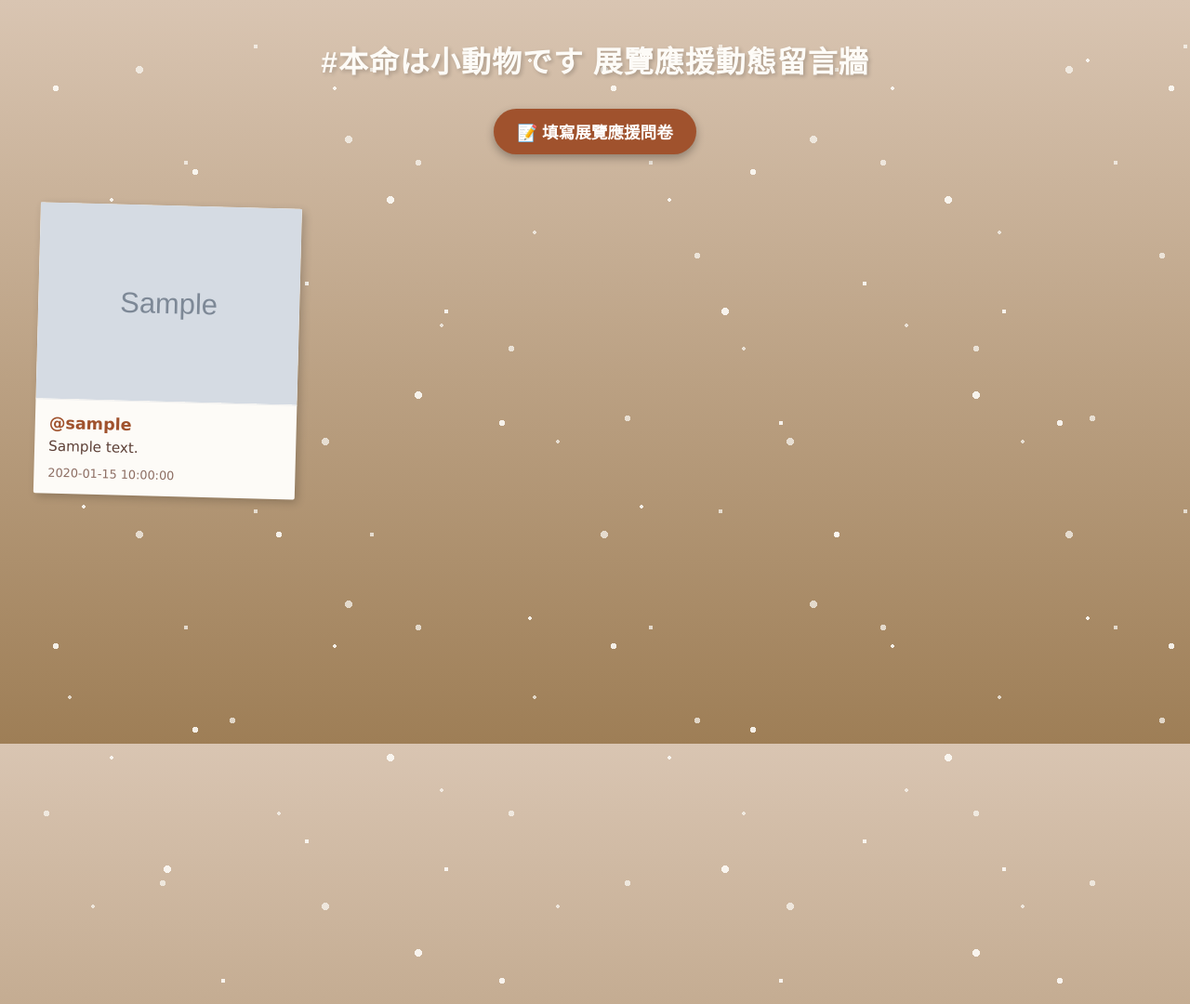
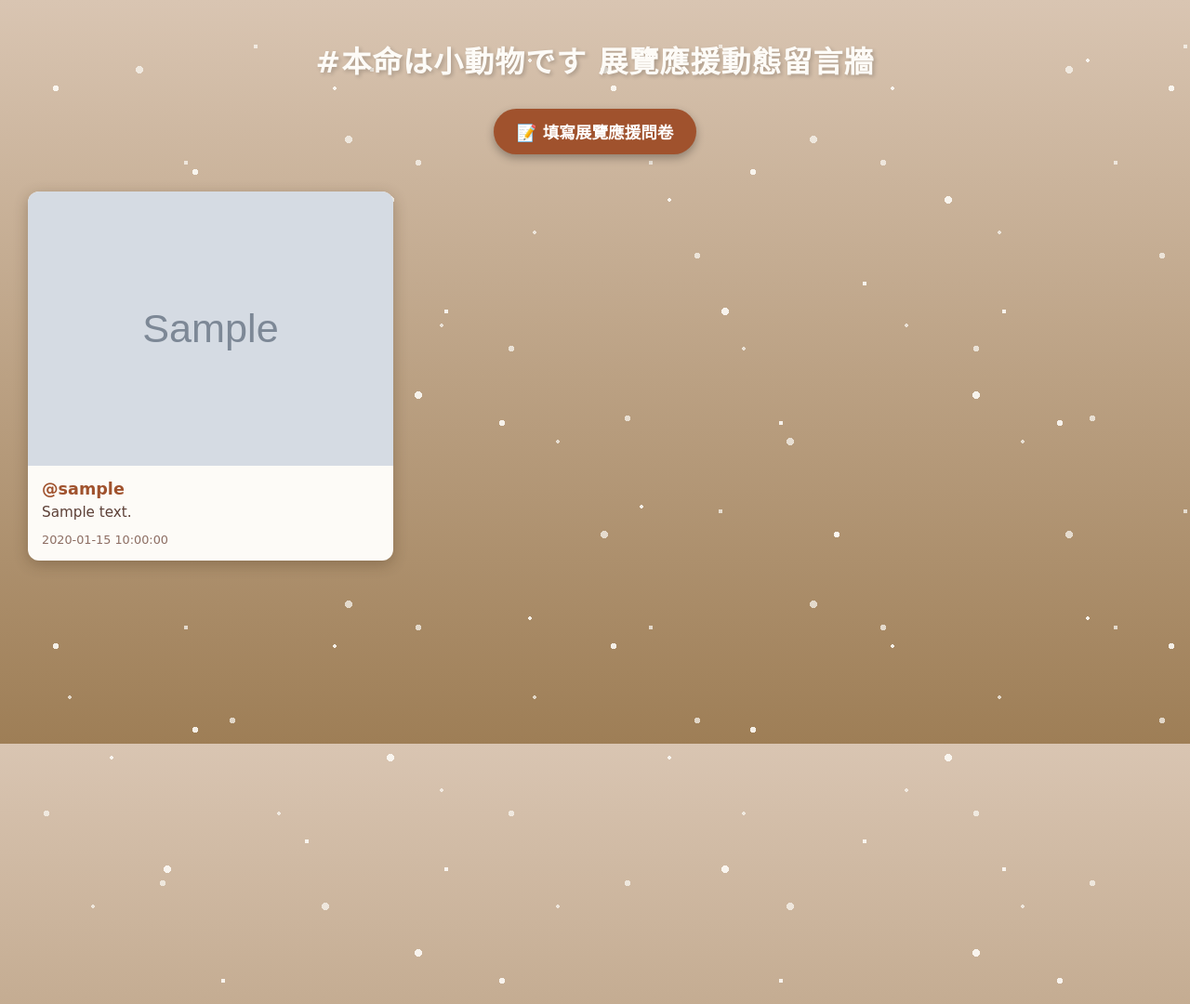
Before and after one commit to janeehuang/skzoo-expo-dec25, a Flask app: template templates/index.html in a window 1280 px wide. Shown: the top 1080 px of the page at 93% size. Run offline with Flask 3, Linux system fonts and the light colour scheme; the template is opened without the code that fills it: most values are stand-ins (such as "Sample title", 1, 10 or a date in 2020); grey boxes marked "Sample" are stand-in pictures.

Commit message:
Restore neat waterfall layout with cute font

```diff
--- a/static/style.css
+++ b/static/style.css
@@ -1,9 +1,12 @@
-/* --- 1. 核心背景：漸層拿鐵色 + 大雪紛飛 (維持不變) --- */
+/* --- 1. 核心背景：漸層拿鐵色 + 大雪紛飛 --- */
 body {
     background: linear-gradient(to bottom, #D9C5B2, #9E7E56);
     background-attachment: fixed;
     color: #FDFBF7;
-    font-family: 'Helvetica Neue', 'Comic Sans MS', Arial, sans-serif; /* 加個可愛一點的字體 */
+
+    /* ✨ 保留你喜歡的可愛字體 ✨ */
+    font-family: 'Comic Sans MS', '微軟正黑體', 'Helvetica Neue', Arial, sans-serif;
+
     text-align: center;
     margin: 0;
     padding: 20px;
@@ -77,77 +80,44 @@ h1 {
     box-shadow: 0 6px 15px rgba(0,0,0,0.4);
 }
 
-/* --- 3. 瀑布流畫廊 --- */
+/* --- 3. 瀑布流畫廊 (無縫版) --- */
 .gallery {
-    /* 稍微縮小一點欄寬，讓卡片看起來更像小紙條 */
-    column-width: 260px;
-    column-gap: 25px;    /* 加大一點間距，讓歪斜時不會撞在一起 */
+    /* 設定直向欄位佈局 */
+    column-width: 300px;
+    column-gap: 20px;
 
-    padding: 20px;
+    padding: 10px;
     position: relative; z-index: 1;
-    max-width: 1200px;
+    max-width: 1400px;
     margin: 0 auto;
     text-align: left;
 }
 
-/* --- 4. 卡片設定 (便利貼化！) --- */
+/* --- 4. 卡片設定 (直立、整齊) --- */
 .card {
-    background-color: #FDFBF7; /* 保持奶油白，像紙張一樣 */
-    border-radius: 2px; /* 圓角變小，比較像裁切的紙張 */
+    background-color: #FDFBF7;
+    border-radius: 12px; /* 改回原本漂亮的圓角 */
+    overflow: hidden;
 
+    /* 讓卡片在瀑布流中不斷裂 */
     display: inline-block;
     width: 100%;
-    margin-bottom: 30px; /* 加大下方間距 */
+    margin-bottom: 20px;
     break-inside: avoid;
 
-    /* 修改陰影：讓它看起來浮起來，像貼在牆上 */
-    box-shadow: 3px 3px 10px rgba(0, 0, 0, 0.2);
-
-    transition: transform 0.3s ease, box-shadow 0.3s ease;
-    position: relative; /* 為了讓 hover 效果能蓋過其他張 */
+    /* 移除歪斜設定，改回乾淨的陰影 */
+    box-shadow: 0 4px 15px rgba(60, 40, 20, 0.3);
+    transition: transform 0.2s;
 }
 
-/* ✨ 關鍵魔法：利用 nth-child 製造不規則感 ✨ */
+.card:hover { transform: translateY(-5px); }
 
-/* 奇數張：往右歪一點，往下掉一點 */
-.card:nth-child(odd) {
-    transform: rotate(1.5deg) translateY(5px);
-}
-
-/* 偶數張：往左歪一點，往上提一點 */
-.card:nth-child(even) {
-    transform: rotate(-2deg) translateY(-5px);
-    margin-left: 5px; /* 稍微錯位 */
-}
-
-/* 每 3 張出現一次：歪多一點 */
-.card:nth-child(3n) {
-    transform: rotate(3deg);
-    box-shadow: 5px 5px 15px rgba(0,0,0,0.25); /* 這張貼得比較高 */
-}
-
-/* 每 5 張出現一次：往反方向歪，製造層次 */
-.card:nth-child(5n) {
-    transform: rotate(-3.5deg);
-    z-index: 2; /* 讓它稍微疊在別人上面 */
-}
-
-
-/* 滑鼠移上去時：擺正並浮起來，像是拿起來看 */
-.card:hover {
-    transform: rotate(0deg) scale(1.05) !important; /* !important 確保覆蓋掉上面的歪斜設定 */
-    box-shadow: 0 10px 25px rgba(0,0,0,0.3);
-    z-index: 10; /* 確保拿到最上層 */
-    cursor: pointer;
-}
-
-/* --- 輪播與圖片 (維持不變) --- */
+/* --- 輪播與圖片 --- */
 .slideshow-container {
     position: relative;
     width: 100%;
     background-color: transparent;
     min-height: 0;
-    border-bottom: 1px solid #eee; /* 加個淡淡的分隔線 */
 }
 .slide-img { width: 100%; height: auto; display: none; vertical-align: bottom; }
 .slide-img.active { display: block; }
@@ -155,7 +125,8 @@ h1 {
 /* --- 卡片內容 --- */
 .card-content {
     padding: 15px;
-    font-family: 'Comic Sans MS', '微軟正黑體', sans-serif; /* 內容也換個可愛字體 */
+    /* 確保內容也是用可愛字體 */
+    font-family: 'Comic Sans MS', '微軟正黑體', sans-serif;
 }
 .nickname { color: #A0522D; font-weight: bold; font-size: 1.1em; margin-bottom: 5px; display: flex; align-items: center; }
 .message { color: #5D4037; font-size: 0.95em; margin-bottom: 10px; line-height: 1.4; word-wrap: break-word; }
```
